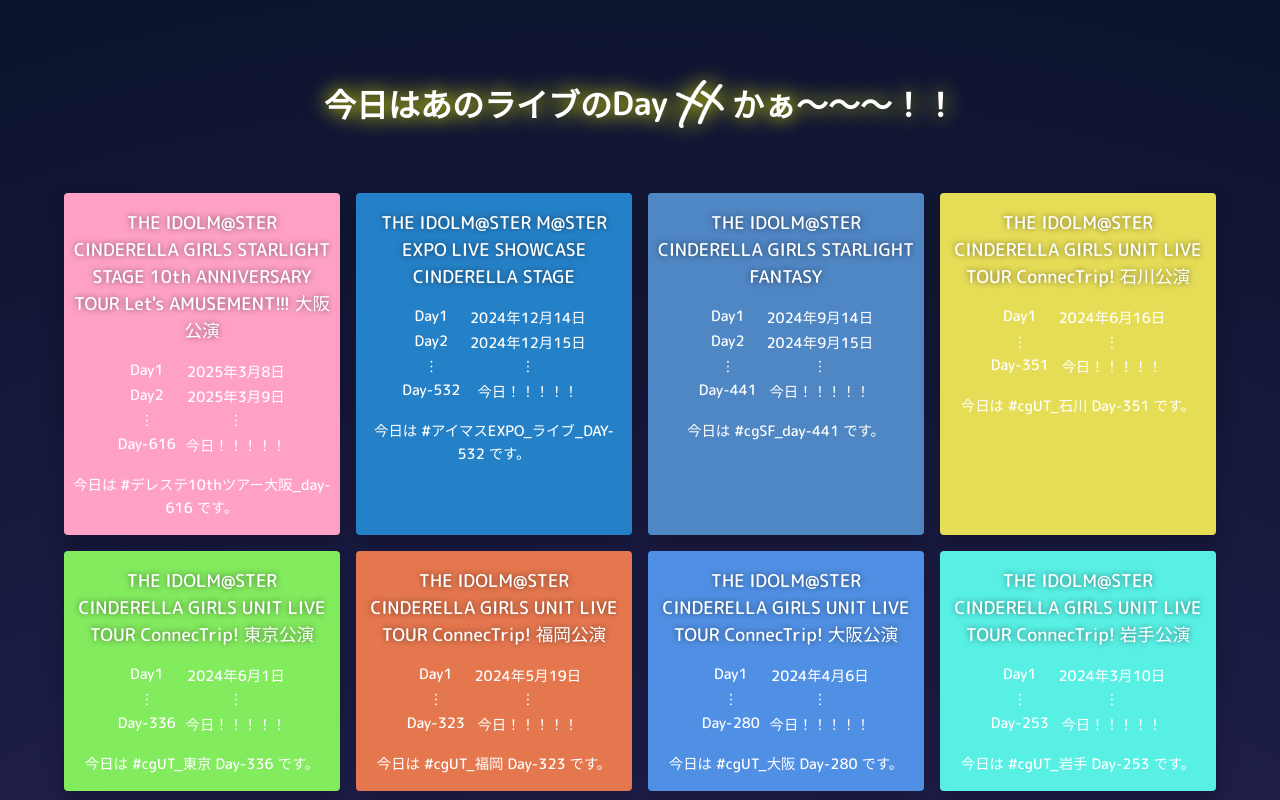
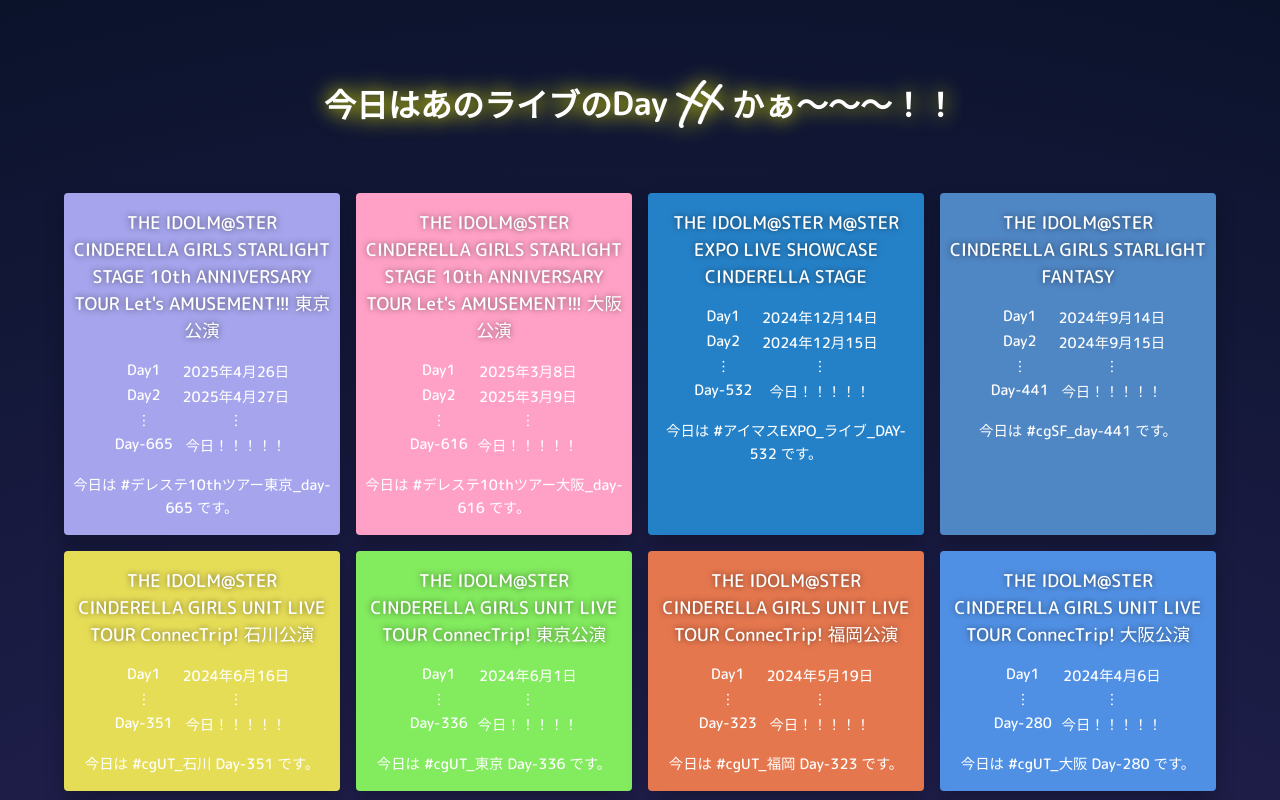
Before and after one commit to mhousetree/cg-day-x, a React (Create React App) app: page / in a window 1280 px wide. Shown: the top 800 px of the page. Built offline with nearby package versions, Linux system fonts and the light colour scheme.

Commit message:
デレステ10th東京に対応

```diff
--- a/src/lives.ts
+++ b/src/lives.ts
@@ -12,6 +12,17 @@
 };
 
 export const lives: LiveInfo[] = [
+  {
+    title:
+      "THE IDOLM@STER CINDERELLA GIRLS STARLIGHT STAGE 10th ANNIVERSARY TOUR Let's AMUSEMENT!!! 東京公演",
+    date: new Date("2025/4/26"),
+    days: 2,
+    color: "#a5a4ec",
+    tweetType: {
+      kind: "HashtagWithDay",
+      hashtag: "デレステ10thツアー東京_day",
+    },
+  },
   {
     title:
       "THE IDOLM@STER CINDERELLA GIRLS STARLIGHT STAGE 10th ANNIVERSARY TOUR Let's AMUSEMENT!!! 大阪公演",
```
